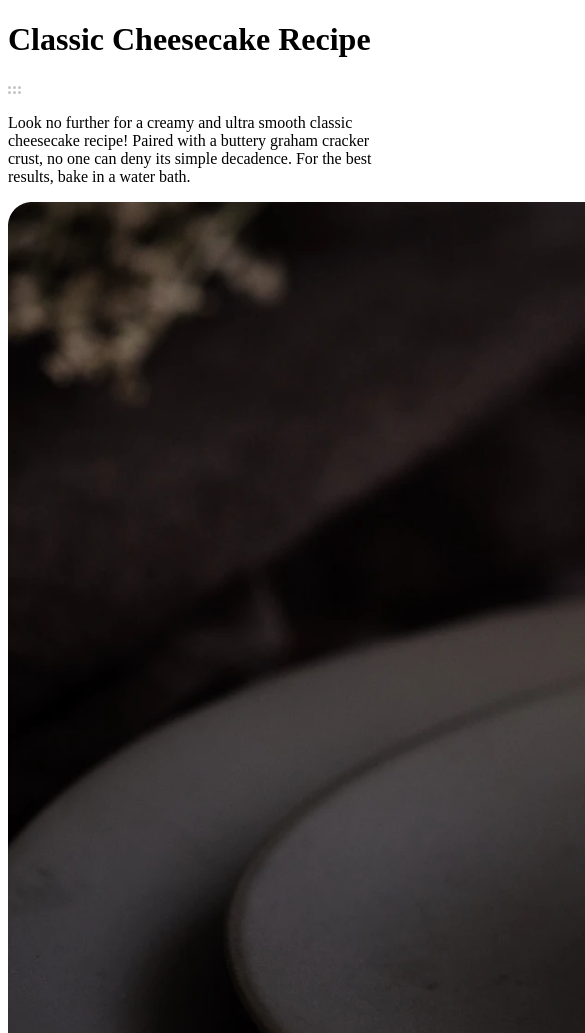
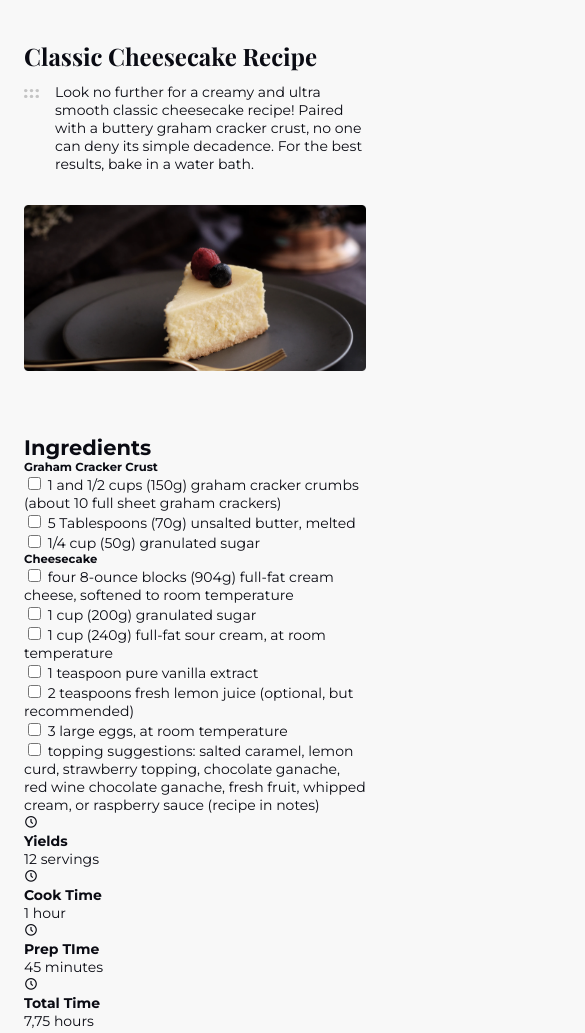
Before and after one commit to Tusar78/recipe-page, a plain HTML site: page index.html in a window 390 px wide. Shown: the top 1033 px of the page, 585 px wide, since content can reach past the window. Drawn offline with nearby package versions, Linux system fonts and the light colour scheme; files that its build step writes are made by us from their sources; a web font is replaced by a local one.

Commit message:
Complete header and silder in mobile view

```diff
--- a/assets/sass/style.scss
+++ b/assets/sass/style.scss
@@ -0,0 +1,78 @@
+// Import Necessary variable from partials folder
+@import "./partials/variable";
+
+// Reset code
+*,
+::before,
+::after {
+  box-sizing: border-box;
+}
+
+body {
+  font-family: $body-font;
+  font-size: var(--normal-font-size);
+  background-color: $white;
+  color: $primary-color;
+}
+
+h1,
+h2,
+h4,
+h5,
+p {
+  margin: 0;
+  padding: 0;
+}
+
+a {
+  text-decoration: none;
+}
+
+img {
+  max-width: 100%;
+  height: auto;
+  display: block;
+}
+
+.section {
+  padding: 2rem 0;
+}
+
+// Layout
+.bd-grid {
+  max-width: 1024px;
+  display: grid;
+  grid-template-columns: 100%;
+  column-gap: 2rem;
+  width: calc(100% - 2rem);
+  margin-left: 1rem;
+  margin-right: 1rem;
+}
+
+// Header Area
+.l-header {
+  width: 100%;
+  padding-top: 2rem;
+}
+
+.header__title {
+  font-family: $heading-font;
+  font-size: var(--big-font-size);
+  color: $primary-color;
+  margin-bottom: 0.675rem;
+}
+
+.header__text {
+  display: flex;
+
+  img {
+    width: 15px;
+    height: 15px;
+    margin-right: 1rem;
+    margin-top: 0.2rem;
+  }
+
+  p {
+    font-size: var(--normal-font-size);
+  }
+}
--- a/index.html
+++ b/index.html
@@ -22,16 +22,18 @@
 <body>
     <!-- Header Part -->
     <header class="l-header">
-        <h1 class="header__title">Classic Cheesecake Recipe</h1>
-        <div class="header__text">
-            <img src="./assets/images/6dots.svg" alt="Dots Icon">
-            <p>Look no further for a creamy and ultra smooth classic cheesecake recipe! Paired with a buttery graham
-                cracker crust, no one can deny its simple decadence. For the best results, bake in a water bath.</p>
+        <div class="bd-grid">
+            <h1 class="header__title">Classic Cheesecake Recipe</h1>
+            <div class="header__text">
+                <img src="./assets/images/6dots.svg" alt="Dots Icon">
+                <p>Look no further for a creamy and ultra smooth classic cheesecake recipe! Paired with a buttery graham
+                    cracker crust, no one can deny its simple decadence. For the best results, bake in a water bath.</p>
+            </div>
         </div>
     </header>
     <!-- Main Part -->
     <main class="l-main">
-        <section class="section">
+        <section class="section bd-grid">
             <img src="./assets/images/photo1.png" alt="Recipe image" class="recipe__img">
         </section>
 
```
Also changed, not shown: assets/css/style.css (added).
